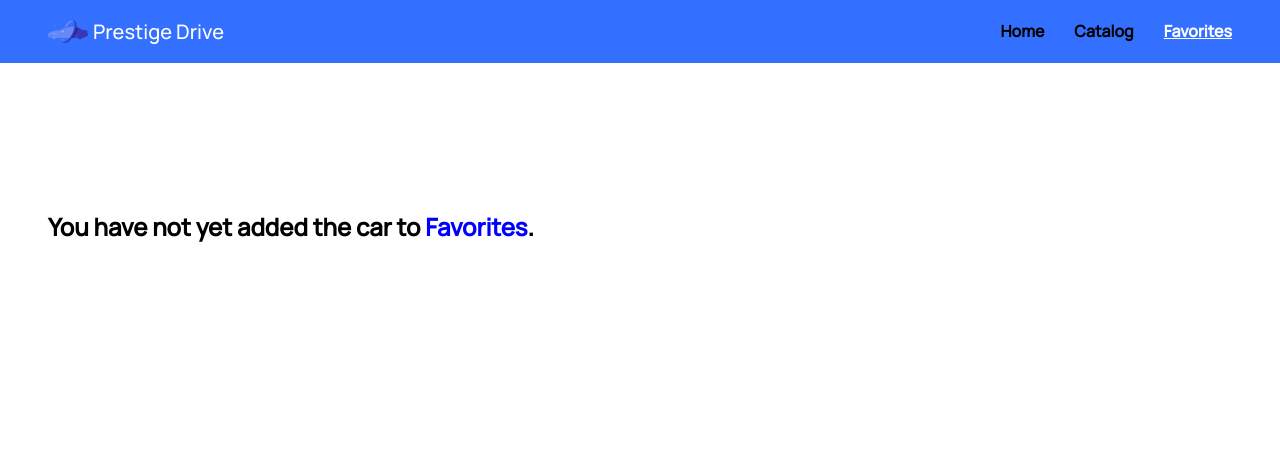
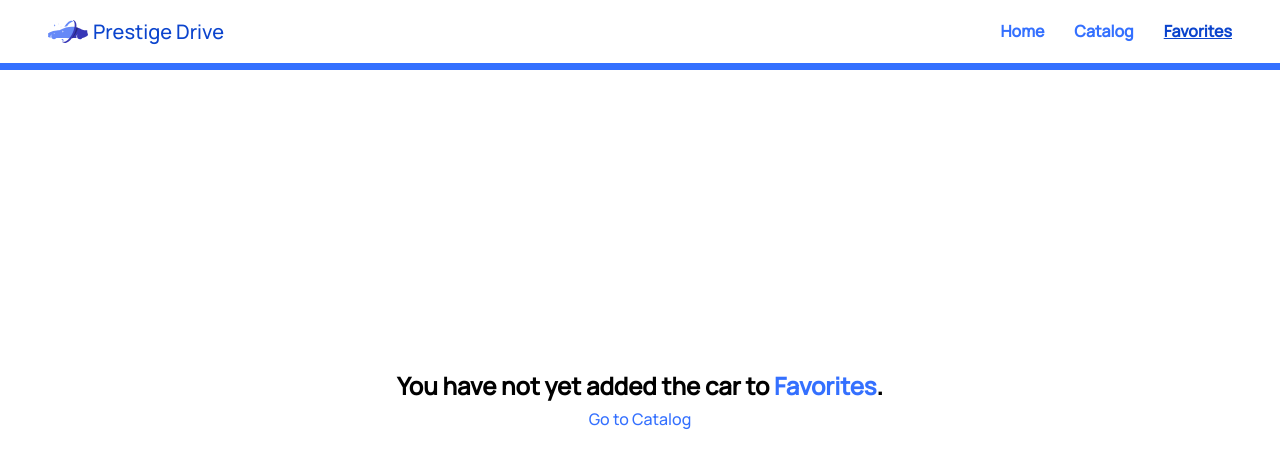
Before and after one commit to Olegopolonets/prestige-drive, a React (Vite) app: page /prestige-drive/favorites in a window 1280 px wide. Shown: the top 468 px of the page. Built offline with nearby package versions, Linux system fonts and the light colour scheme.

Commit message:
add style for header

```diff
--- a/src/components/Catalog/Catalog.jsx
+++ b/src/components/Catalog/Catalog.jsx
@@ -33,7 +33,6 @@ const Catalog = () => {
   }, [dispatch]);
 
   const allCars = useSelector(selectorCars);
-  console.log(allCars.length);
 
   const handleLoadMoreClick = () => {
     if (isLoadMore) {
--- a/src/components/Favorites/Favorites.jsx
+++ b/src/components/Favorites/Favorites.jsx
@@ -5,6 +5,7 @@ import { useSelector } from "react-redux";
 import { StyledCarsList, StyledCatalog } from "../Catalog/Catalog.styled";
 import { StyledContainer } from "../Container/Container.styled";
 import { listFavorite } from "../../redux/selectors";
+import { NoFavCardInfo, StyledToCatalogLink } from "./Favorites.styled.js";
 
 const Favorites = () => {
   const favoritesCars = useSelector(listFavorite);
@@ -14,10 +15,15 @@ const Favorites = () => {
       <StyledCatalog>
         <StyledCarsList>
           {favoritesCars.length === 0 && (
-            <h2>
-              You have not yet added the car to{" "}
-              <span style={{ color: "blue" }}>Favorites</span>.
-            </h2>
+            <NoFavCardInfo>
+              <h2>
+                You have not yet added the car to
+                <span>&nbsp;Favorites</span>.
+              </h2>
+              <StyledToCatalogLink to={"/catalog"}>
+                Go to Catalog
+              </StyledToCatalogLink>
+            </NoFavCardInfo>
           )}
           {favoritesCars?.map((item, index) => {
             return <Card key={index} item={item} />;
--- /dev/null
+++ b/src/components/Favorites/Favorites.styled.js
@@ -0,0 +1,25 @@
+import { NavLink } from "react-router-dom";
+import styled from "styled-components";
+
+export const NoFavCardInfo = styled.div`
+  position: absolute;
+  top: 50%;
+  left: 50%;
+  transform: translate(-50%, -50%);
+  z-index: 3;
+  display: flex;
+  flex-direction: column;
+  justify-content: center;
+  align-items: center;
+  gap: 10px;
+  span {
+    color: var(--general-blue);
+  }
+`;
+
+export const StyledToCatalogLink = styled(NavLink)`
+  color: var(--general-blue);
+  &:hover {
+    color: var(--general-blue-active);
+  }
+`;
--- a/src/components/Layout/Layout.styled.js
+++ b/src/components/Layout/Layout.styled.js
@@ -5,7 +5,7 @@ export const StyledHeader = styled.header`
   display: flex;
   padding-top: 20px;
   padding-bottom: 20px;
-  background: var(--general-blue);
+  border-bottom: 7px solid var(--general-blue);
 
   div {
     display: flex;
@@ -21,10 +21,10 @@ export const StyledHeader = styled.header`
 
 export const StyledNavLink = styled(NavLink)`
   text-decoration: none;
-  color: black;
+  color: var(--general-blue);
   font-weight: 700;
   &.active {
-    color: white;
+    color: var(--general-blue-active);
     text-decoration: underline;
   }
 `;
@@ -34,5 +34,5 @@ export const StyledLogo = styled(NavLink)`
   align-items: center;
   gap: 5px;
   font-size: 20px;
-  color: var(--white);
+  color: var(--general-blue-active);
 `;
--- a/src/components/Loader/Loader.styled.js
+++ b/src/components/Loader/Loader.styled.js
@@ -9,5 +9,5 @@ export const StyledLoader = styled.div`
   height: 100%;
   inset: 0;
   z-index: 10;
-  background-color: var(--description-card);
+  background-color: var(--loader-bg);
 `;
--- a/src/css/variables.css
+++ b/src/css/variables.css
@@ -12,6 +12,7 @@
   --description-card: rgba(18, 20, 23, 0.5);
   --border-description-card: rgba(18, 20, 23, 0.1);
 
+  --loader-bg: rgba(18, 20, 23, 0.9);
   --modal-accent-bg: #f9f9f9;
   --modal-accent-text: #363535;
   --gradient-img: linear-gradient(
--- a/src/redux/operations.js
+++ b/src/redux/operations.js
@@ -13,7 +13,6 @@ export const fetchCarsThunk = createAsyncThunk(
         limit: 12,
       });
       const { data } = await axios.get(`cars?${params}`);
-      console.log(data);
       return data;
     } catch (error) {
       return thunkAPI.rejectWithValue(error.message);
```
